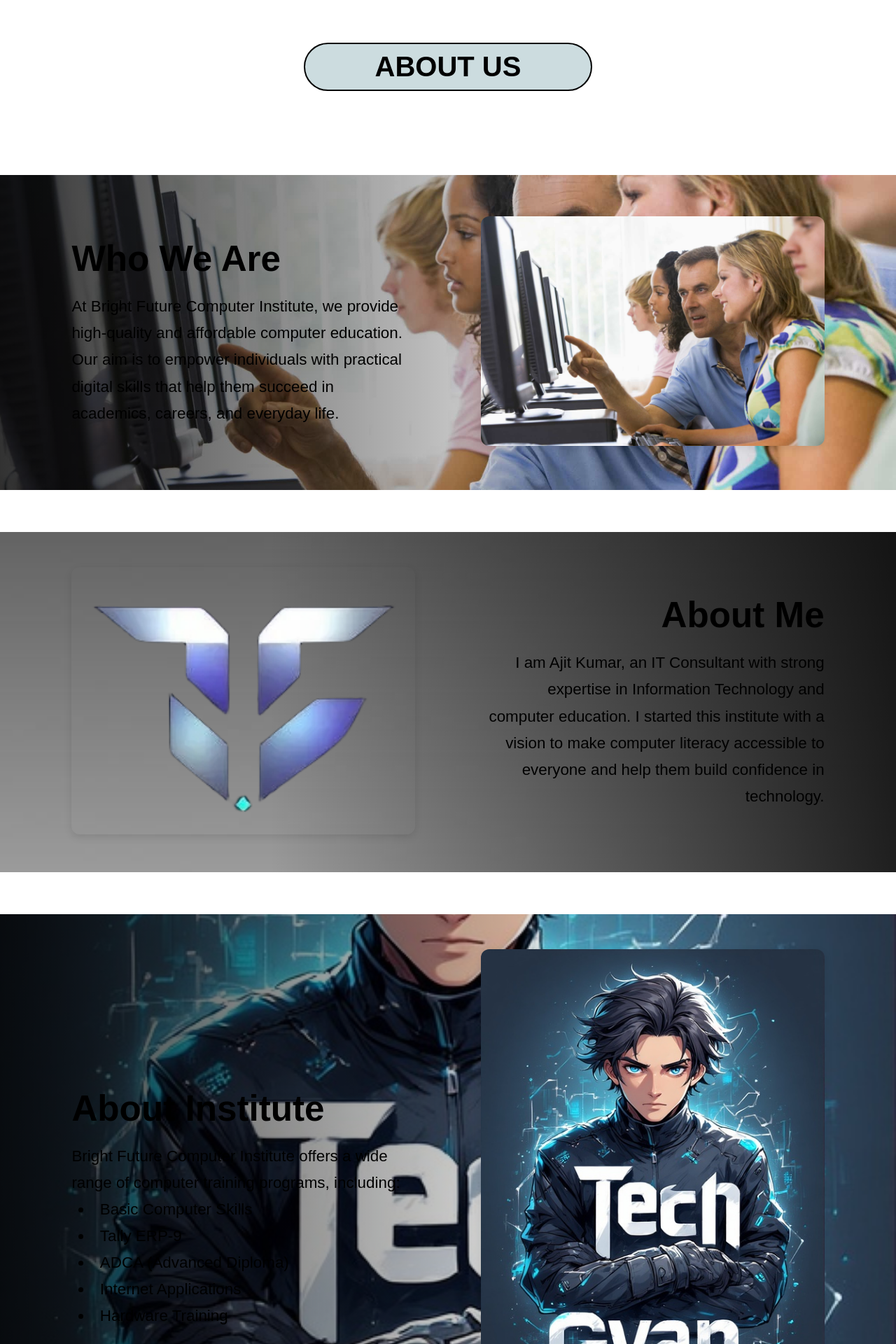
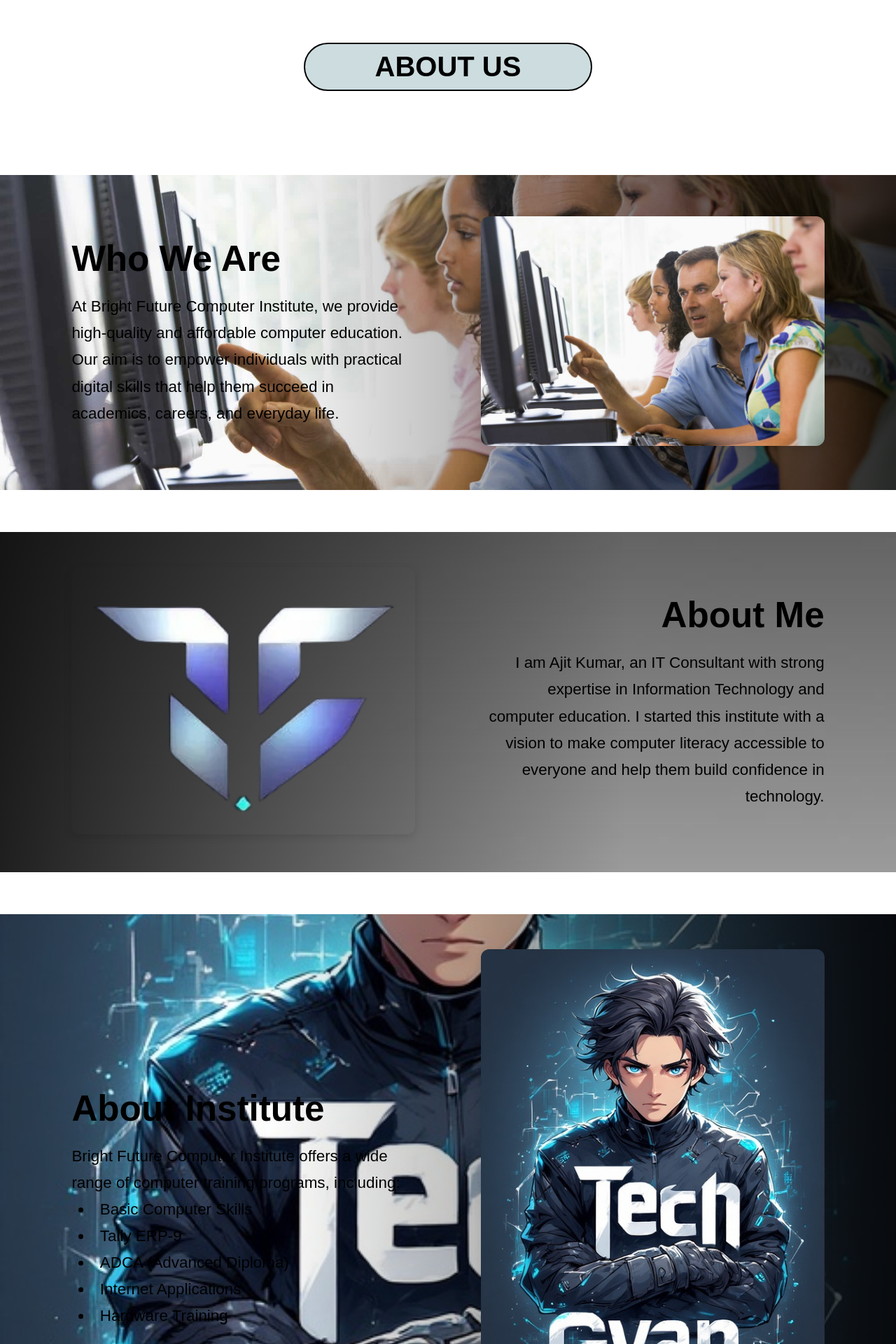
Before and after one commit to prajapatianish469-design/Tech-Gyaan, a PHP site: page / in a window 1280 px wide. Shown: the part 2258-4178 px from the top of the page at 70% size. Run offline with PHP 8.4, Linux system fonts and the light colour scheme.

Commit message:
Update style.css

```diff
--- a/style.css
+++ b/style.css
@@ -322,7 +322,7 @@ body {
 
 /* Item 1: Text on left, image background on right */
 .about-item:nth-child(1)::before {
-    background-image: linear-gradient(to right, rgba(0, 0, 0, 0.8), rgba(0, 0, 0, 0) 70%), url('images/Setting-up-a-Computer-training-institute-in-Dubai.jpg');
+    background-image: linear-gradient(to left, rgba(0, 0, 0, 0.8), rgba(0, 0, 0, 0) 70%), url('images/Setting-up-a-Computer-training-institute-in-Dubai.jpg');
 }
 
 /* Item 2: Text on right, image background on left */
@@ -330,12 +330,12 @@ body {
     flex-direction: row-reverse;
 }
 .about-item:nth-child(2)::before {
-    background-image: linear-gradient(to left, rgba(0, 0, 0, 0.8), rgba(0, 0, 0, 0) 70%), url('images/1.JPG');
+    background-image: linear-gradient(to right, rgba(0, 0, 0, 0.8), rgba(0, 0, 0, 0) 70%), url('images/1.JPG');
 }
 
 /* Item 3: Text on left, image background on right */
 .about-item:nth-child(3)::before {
-    background-image: linear-gradient(to right, rgba(0, 0, 0, 0.8), rgba(0, 0, 0, 0) 70%), url('images/download.jpeg');
+    background-image: linear-gradient(to left, rgba(0, 0, 0, 0.8), rgba(0, 0, 0, 0) 70%), url('images/download.jpeg');
 }
 
 .about-text {
```
